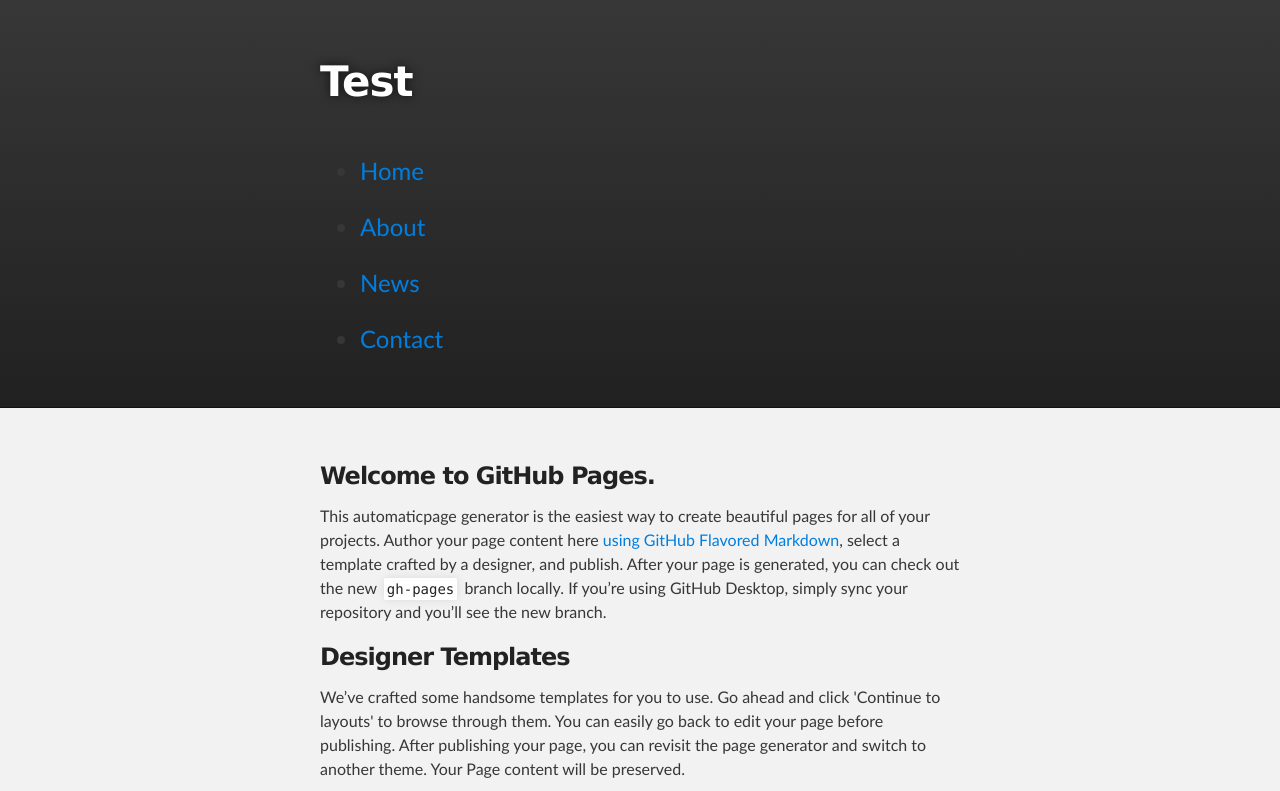
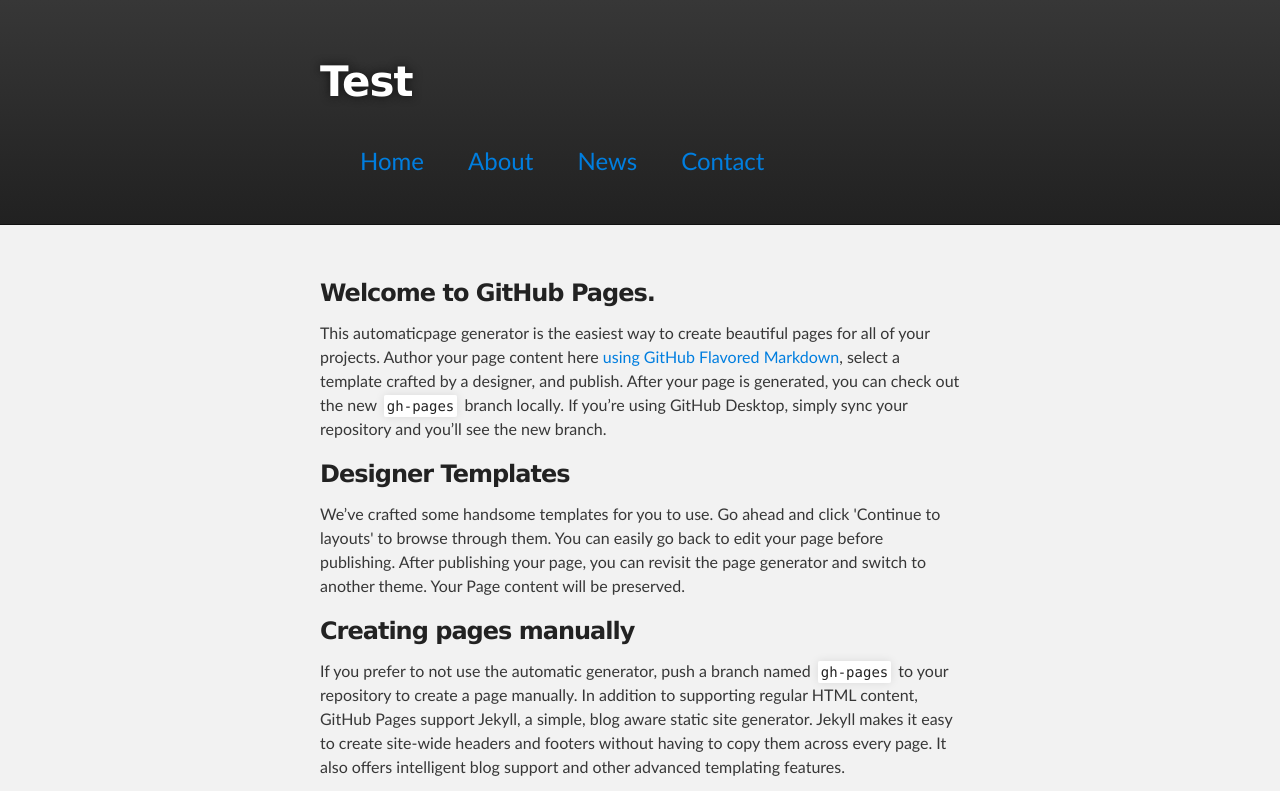
Before and after one commit to EmmaVH/Test, a plain HTML site: page index.html in a window 1280 px wide. Shown: the top 791 px of the page. Drawn offline with Linux system fonts and the light colour scheme.

Commit message:
Update stylesheet.css

```diff
--- a/stylesheets/stylesheet.css
+++ b/stylesheets/stylesheet.css
@@ -427,7 +427,7 @@ Small Device Styles
 /**************** EDIT ********************/
 
 .menu li{
-  dislay: inline;
+  display: inline;
   margin:20px;
   font-size:18pt;
 
```
